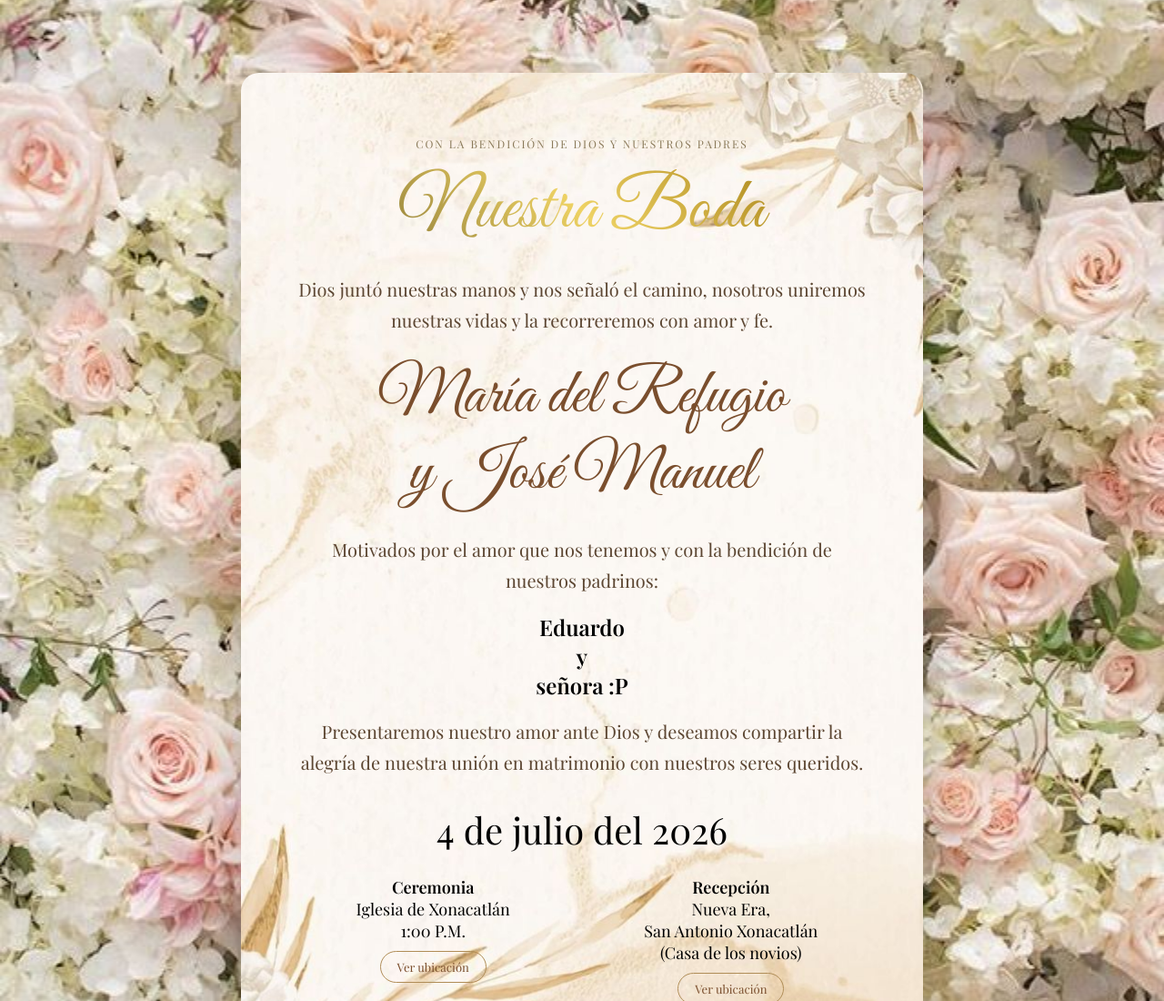
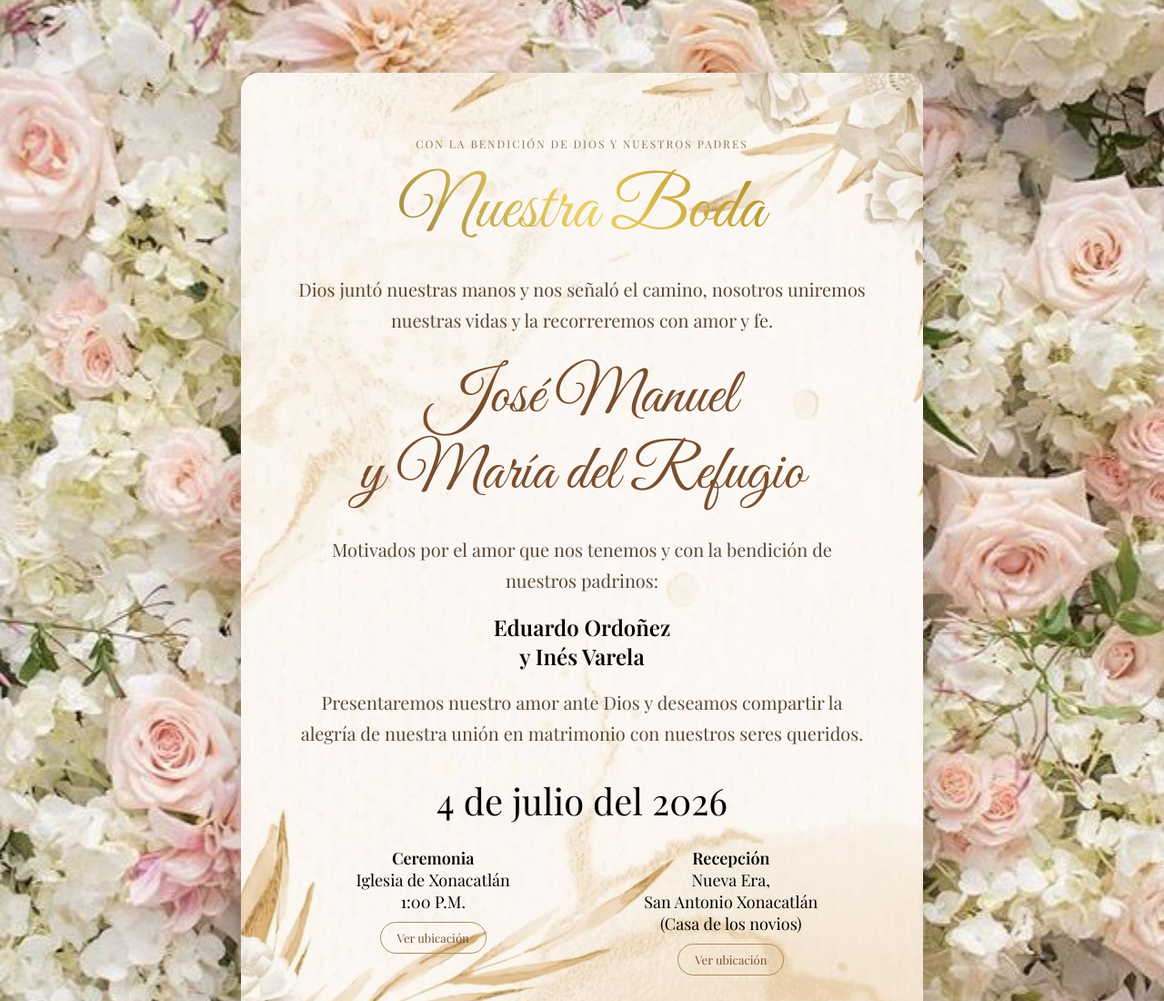
Before and after one commit to purasam62-boop/Invitacion, a plain HTML site: page index.html in a window 1280 px wide. Shown: the top 1100 px of the page at 91% size. Drawn offline with nearby package versions, Linux system fonts and the light colour scheme.

Commit message:
Update index.html

```diff
--- a/index.html
+++ b/index.html
@@ -183,8 +183,8 @@ Dios juntó nuestras manos y nos señaló el camino, nosotros uniremos nuestras
 </div>
 
 <div class="nombres">
-María del Refugio<br>
-y José Manuel
+José Manuel<br>
+y María del Refugio
 </div>
 
 <div class="texto">
@@ -192,9 +192,8 @@ Motivados por el amor que nos tenemos y con la bendición de nuestros padrinos:
 </div>
 
 <div class="padrinos">
-Eduardo <br>
-y<br>
-señora :P
+Eduardo Ordoñez <br>
+y Inés Varela<br>
 </div>
 
 <div class="texto">
```
